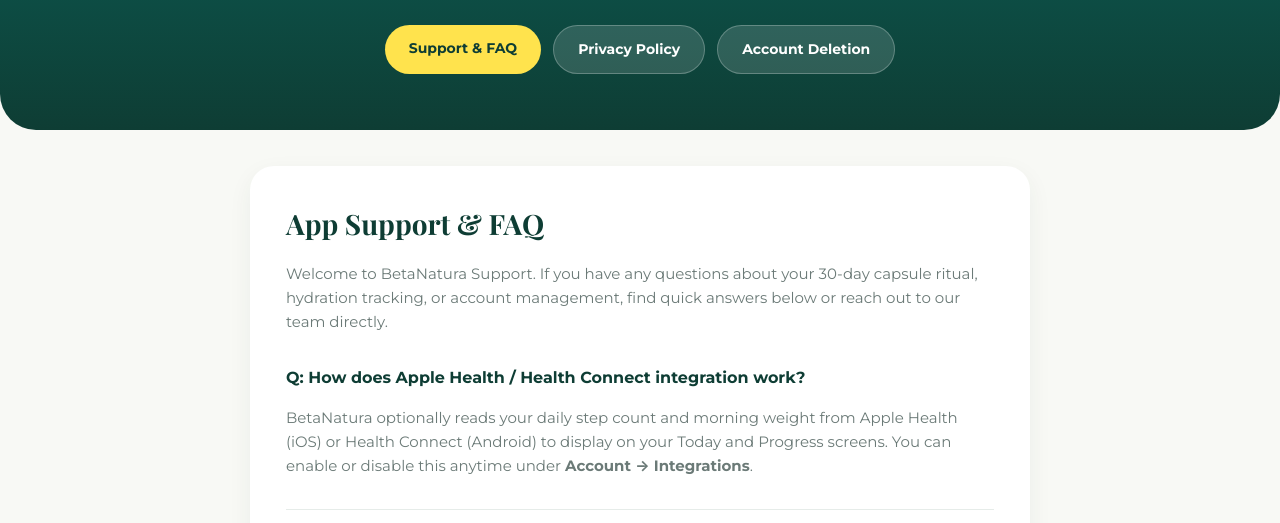
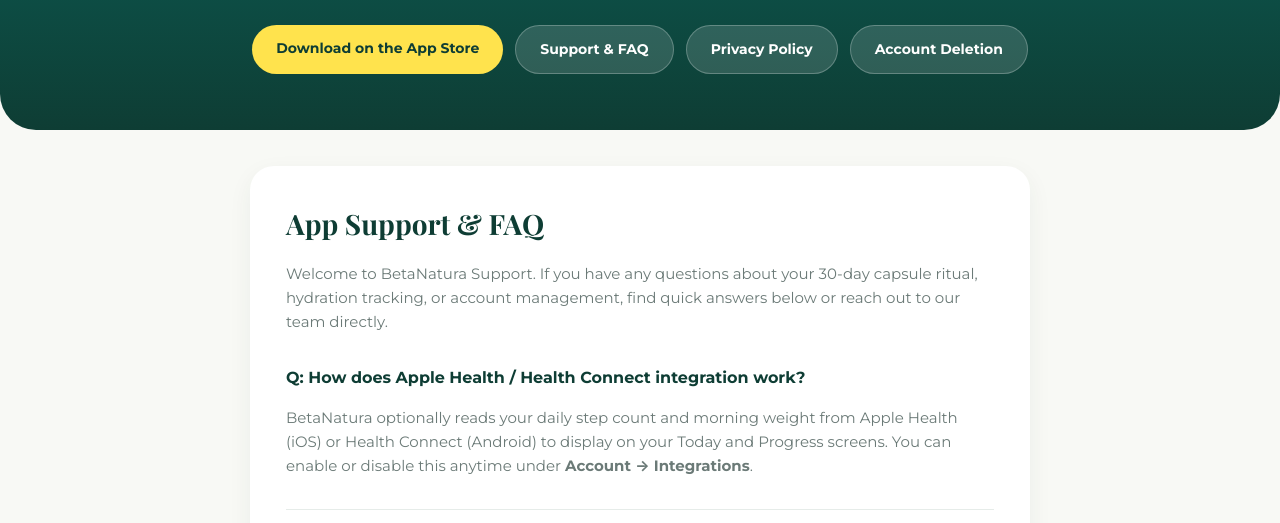
Before and after one commit to u-demiroz/betanatura, a plain HTML site: page index.html in a window 1280 px wide. Shown: the part 258-781 px from the top of the page. Drawn offline with nearby package versions, Linux system fonts and the light colour scheme.

Commit message:
Add App Store download link to website

```diff
--- a/index.html
+++ b/index.html
@@ -171,7 +171,8 @@
     <h1>BetaNatura</h1>
     <p>Your Journey. Your Progress. Daily ritual tracker for your 30-day BetaNatura GLP-1 Support companion.</p>
     <div class="nav-pills">
-        <a href="#support" class="pill-btn">Support &amp; FAQ</a>
+        <a href="https://apps.apple.com/us/app/beta-natura/id6828905399" target="_blank" rel="noopener" class="pill-btn">Download on the App Store</a>
+        <a href="#support" class="pill-btn secondary">Support &amp; FAQ</a>
         <a href="#privacy" class="pill-btn secondary">Privacy Policy</a>
         <a href="#delete-account" class="pill-btn secondary">Account Deletion</a>
     </div>
@@ -261,6 +262,7 @@
 </main>
 
 <footer>
+    <p><a href="https://apps.apple.com/us/app/beta-natura/id6828905399" target="_blank" rel="noopener" style="color: var(--deep-teal); font-weight: 700; text-decoration: none;">Download BetaNatura on the Apple App Store &rarr;</a></p>
     <p>These statements have not been evaluated by the FDA. This product is not intended to diagnose, treat, cure, or prevent any disease.</p>
     <p>&copy; 2026 BetaNatura. All rights reserved.</p>
 </footer>
```
